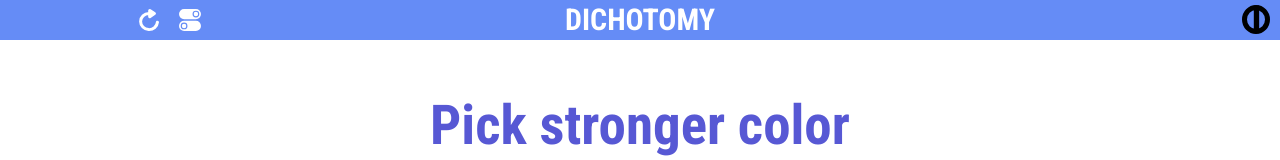
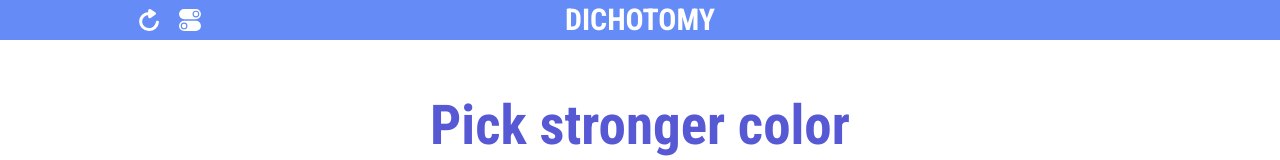
Before and after one commit to mgreenvision/mydiopter, a React (Create React App) app: page /dichotomy in a window 1280 px wide. Shown: the top 160 px of the page. Built offline with nearby package versions, Linux system fonts and the light colour scheme.

Commit message:
fixed change opacity button

```diff
--- a/src/Pages/DichotomyTest/DichotomyTest.jsx
+++ b/src/Pages/DichotomyTest/DichotomyTest.jsx
@@ -46,9 +46,13 @@ function DichotomyTest() {
         <HeaderText>Pick stronger color</HeaderText>
       </Header>
 
-      <SideButton right="5px" onClick={(prev) => setOpacity(prev - 10)}>
+      <SideButton
+        hide={colorPath === ""}
+        right="5px"
+        onClick={() => setOpacity((prev) => prev - 10)}
+      >
         {" "}
-        |{" "}
+        -{" "}
       </SideButton>
       <UpperColorBox
         red={upperBoxColor.red}
@@ -184,17 +188,19 @@ const TextWaveLangth = styled.div`
 
 const SideButton = styled(MinusIcon)`
   background-color: none;
-  border: solid 5px black;
-  height: 18px;
-  width: 18px;
+  border: solid 3px white;
+  height: 20px;
+  width: 20px;
   text-align: center;
   line-height: 20px;
   font-size: 20px;
-  color: black;
+  color: white;
   font-weight: bold;
-  -webkit-text-stroke: 3px black;
+  -webkit-text-stroke: 1px white;
   margin-right: ${(props) => props.right};
   position: fixed;
-  top: 5px;
+  top: 6px;
   right: 5px;
+
+  display: ${(props) => props.hide && "none"};
 `;
```
